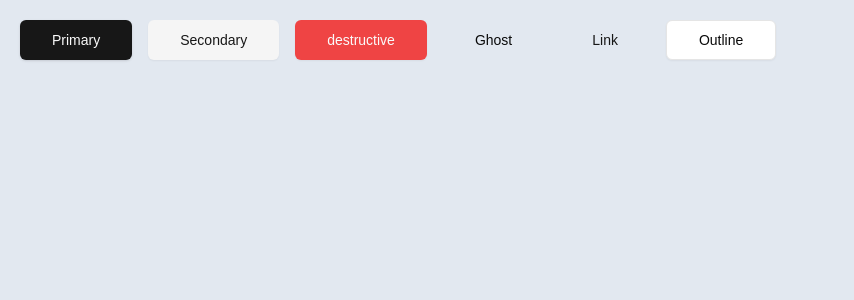
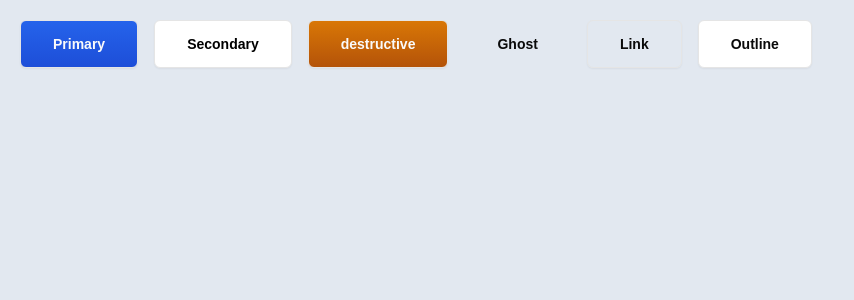
Before and after one commit to sonawaneapekshit/jira-clone, a Next.js app: page / in a window 1280 px wide. Shown: the top 300 px of the page, without its empty margins (0-854 px from the left). Built offline with nearby package versions, Linux system fonts and the light colour scheme.

Commit message:
Button componen customized varients updated

```diff
--- a/src/components/ui/button.tsx
+++ b/src/components/ui/button.tsx
@@ -1,57 +1,60 @@
-import * as React from "react"
-import { Slot } from "@radix-ui/react-slot"
-import { cva, type VariantProps } from "class-variance-authority"
+import * as React from 'react';
+import { Slot } from '@radix-ui/react-slot';
+import { cva, type VariantProps } from 'class-variance-authority';
 
-import { cn } from "@/lib/utils"
+import { cn } from '@/lib/utils';
 
 const buttonVariants = cva(
-  "inline-flex items-center justify-center gap-2 whitespace-nowrap rounded-md text-sm font-medium transition-colors focus-visible:outline-none focus-visible:ring-1 focus-visible:ring-ring disabled:pointer-events-none disabled:opacity-50 [&_svg]:pointer-events-none [&_svg]:size-4 [&_svg]:shrink-0",
+  'inline-flex items-center justify-center gap-2 whitespace-nowrap rounded-md text-sm font-semibold transition-colors focus-visible:outline-none focus-visible:ring-1 focus-visible:ring-ring disabled:pointer-events-none disabled:bg-neutral-100 disabled:from-neutral-100 disabled:to-neutral-100 border border-neutral-200 shadow-sm disable:text-neutral-300 [&_svg]:pointer-events-none [&_svg]:size-4 [&_svg]:shrink-0',
   {
     variants: {
       variant: {
-        default:
-          "bg-primary text-primary-foreground shadow hover:bg-primary/90",
+        primary:
+          'bg-gradient-to-b from-blue-600 to-blue-700 text-primary-foreground hover:from-blue-700 hover:to-blue-700',
         destructive:
-          "bg-destructive text-destructive-foreground shadow-sm hover:bg-destructive/90",
+          'bg-gradient-to-b from-amber-600 to-amber-700 text-destructive-foreground hover:from-amber-700 hover:to-amber-700',
         outline:
-          "border border-input bg-background shadow-sm hover:bg-accent hover:text-accent-foreground",
-        secondary:
-          "bg-secondary text-secondary-foreground shadow-sm hover:bg-secondary/80",
-        ghost: "hover:bg-accent hover:text-accent-foreground",
-        link: "text-primary underline-offset-4 hover:underline",
+          'border border-input bg-background shadow-sm hover:bg-accent hover:text-accent-foreground',
+        secondary: 'bg-white text-black hover:bg-neutrak-100',
+        ghost:
+          'border-transparent shadow-none hover:bg-accent hover:text-accent-foreground',
+        muted: 'bg-neutral-200 text-neutral-600 hover:bg-neutral-200/80',
+        teritary:
+          'bg-blue-100 text-blue-600 border-transparent hover:bg-blue-200 shadow-none',
       },
       size: {
-        default: "h-9 px-4 py-2",
-        sm: "h-8 rounded-md px-3 text-xs",
-        lg: "h-10 rounded-md px-8",
-        icon: "h-9 w-9",
+        default: 'h-10 px-4 py-2',
+        sm: 'h-8 rounded-md px-3 ',
+        xs: 'h-7 rounded-md px-2 text-xs',
+        lg: 'h-12 rounded-md px-8',
+        icon: 'h-8 w-8',
       },
     },
     defaultVariants: {
-      variant: "default",
-      size: "default",
+      variant: 'primary',
+      size: 'default',
     },
   }
-)
+);
 
 export interface ButtonProps
   extends React.ButtonHTMLAttributes<HTMLButtonElement>,
     VariantProps<typeof buttonVariants> {
-  asChild?: boolean
+  asChild?: boolean;
 }
 
 const Button = React.forwardRef<HTMLButtonElement, ButtonProps>(
   ({ className, variant, size, asChild = false, ...props }, ref) => {
-    const Comp = asChild ? Slot : "button"
+    const Comp = asChild ? Slot : 'button';
     return (
       <Comp
         className={cn(buttonVariants({ variant, size, className }))}
         ref={ref}
         {...props}
       />
-    )
+    );
   }
-)
-Button.displayName = "Button"
+);
+Button.displayName = 'Button';
 
-export { Button, buttonVariants }
+export { Button, buttonVariants };
```
